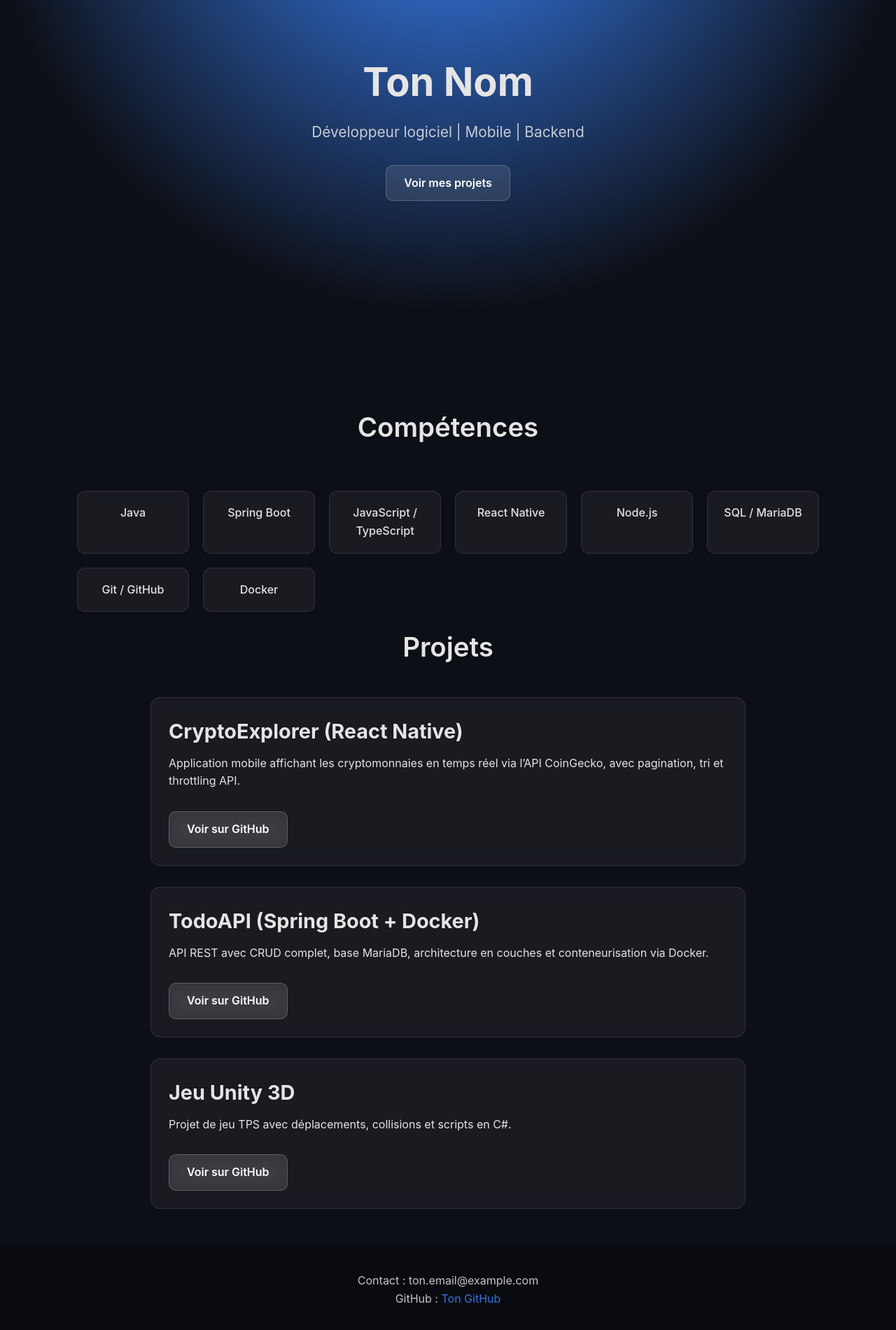
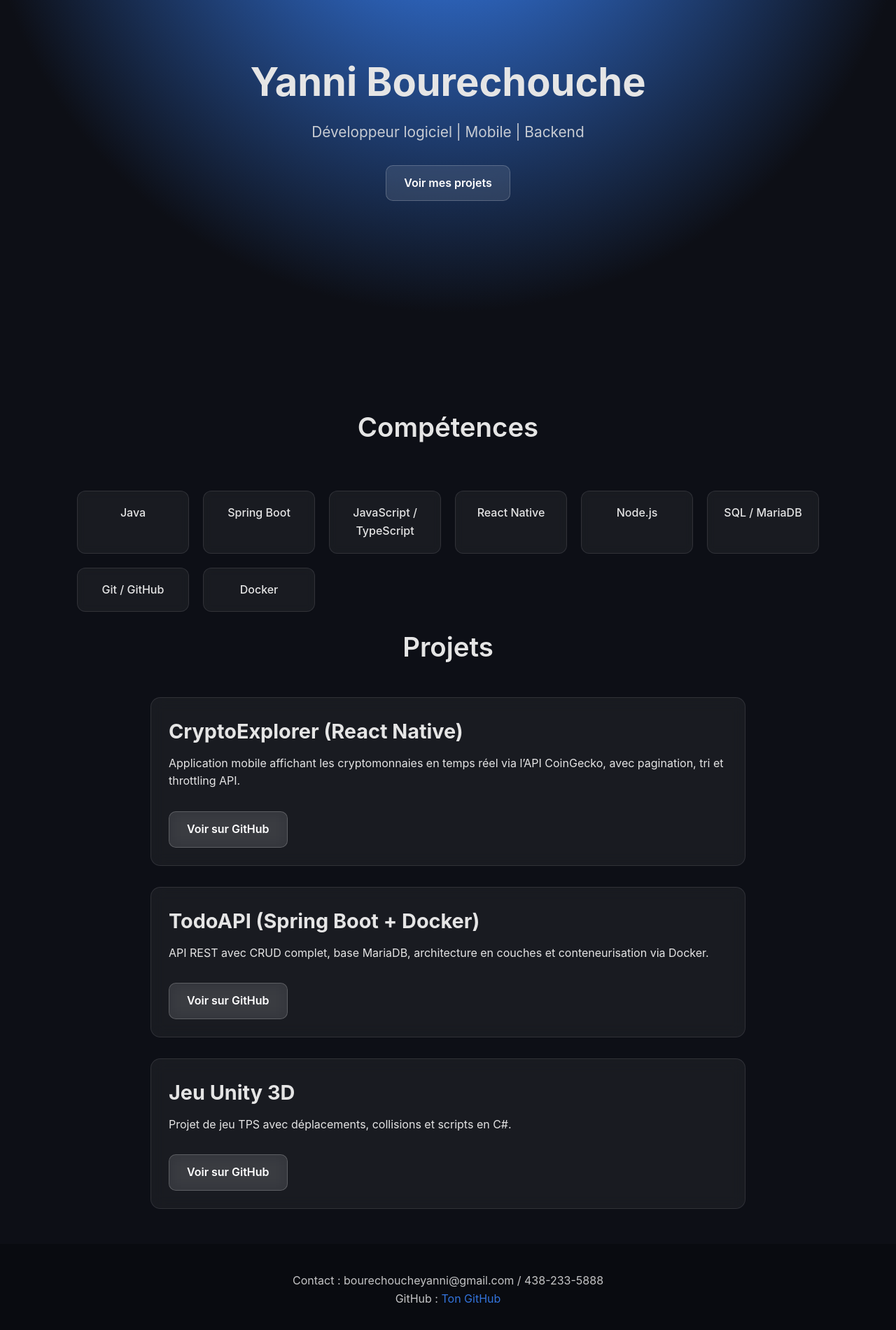
Before and after one commit to Yanni-B/portfolio, a plain HTML site: page index.html in a window 1280 px wide. Shown: the part 220-2120 px from the top of the page at 70% size. Drawn offline with Linux system fonts and the light colour scheme.

```diff
--- a/index.html
+++ b/index.html
@@ -9,7 +9,7 @@
 <body>
 
     <header>
-        <h1>Ton Nom</h1>
+        <h1>Yanni Bourechouche</h1>
         <p>Développeur logiciel | Mobile | Backend</p>
         <a href="#projects" class="btn">Voir mes projets</a>
     </header>
@@ -51,7 +51,7 @@
     </section>
 
     <footer>
-        <p>Contact : ton.email@example.com</p>
+        <p>Contact : bourechoucheyanni@gmail.com / 438-233-5888</p>
         <p>GitHub : <a href="https://github.com/">Ton GitHub</a></p>
     </footer>
 
```
